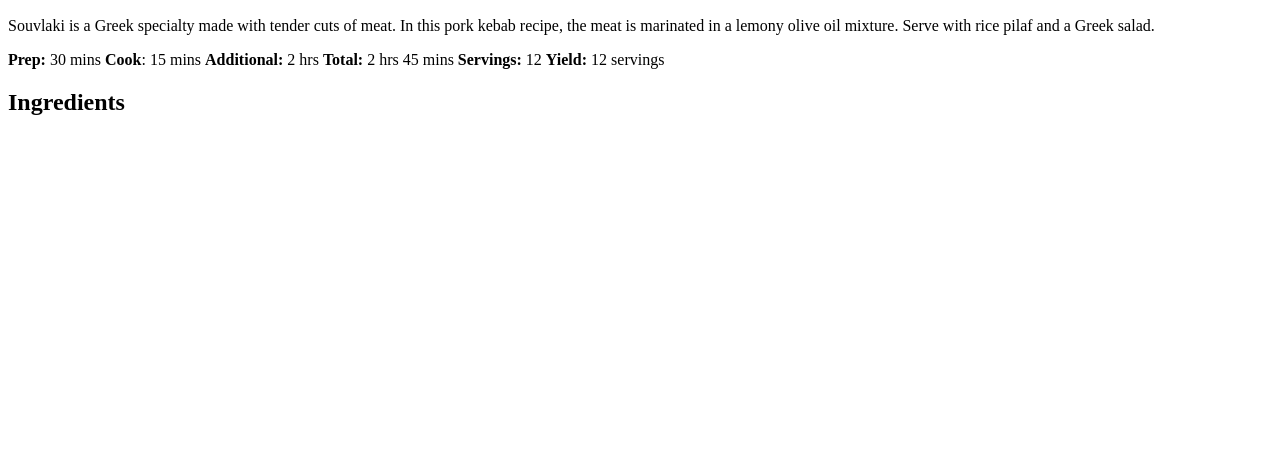
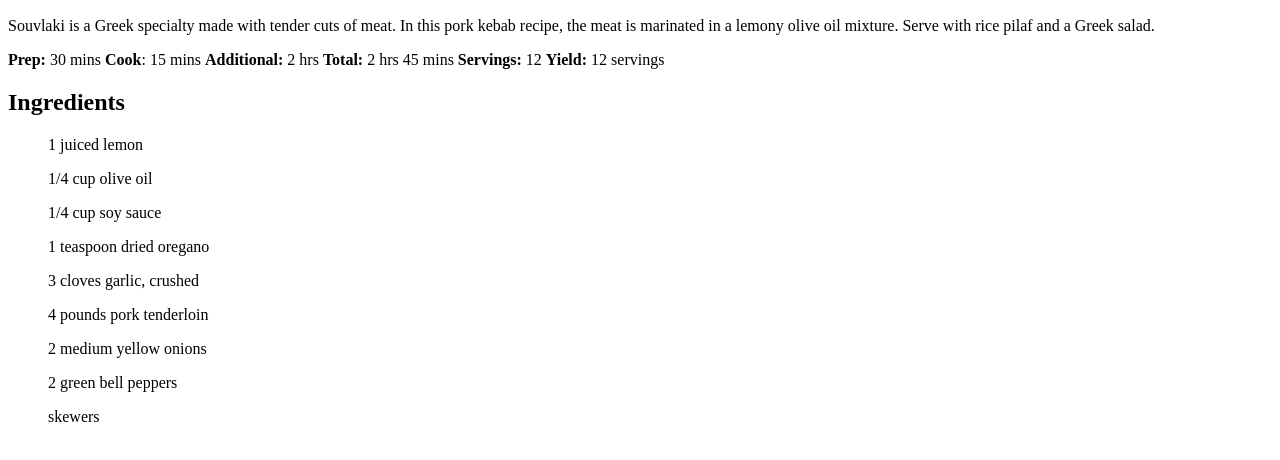
Before and after one commit to photiades/odin_recipes, a plain HTML site: page souvlaki.html in a window 1280 px wide. Shown: the part 110-570 px from the top of the page. Drawn offline with Linux system fonts and the light colour scheme.

Commit message:
added ingredients

```diff
--- a/souvlaki.html
+++ b/souvlaki.html
@@ -22,5 +22,14 @@
 12 servings
 </p>
     <h2>Ingredients</h2>
-  </body>
+    <ul>1 juiced lemon</ul>
+    <ul>1/4 cup olive oil</ul>
+    <ul>1/4 cup soy sauce</ul>
+    <ul>1 teaspoon dried oregano</ul>
+    <ul>3 cloves garlic, crushed</ul>
+    <ul>4 pounds pork tenderloin</ul>
+    <ul>2 medium yellow onions</ul>
+    <ul>2 green bell peppers</ul>
+    <ul>skewers</ul>
+    </body>
 </html>
```
